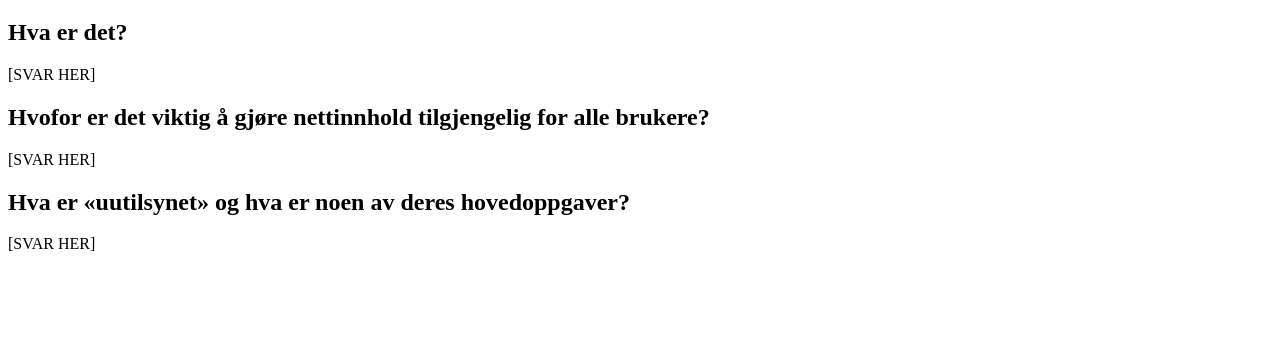
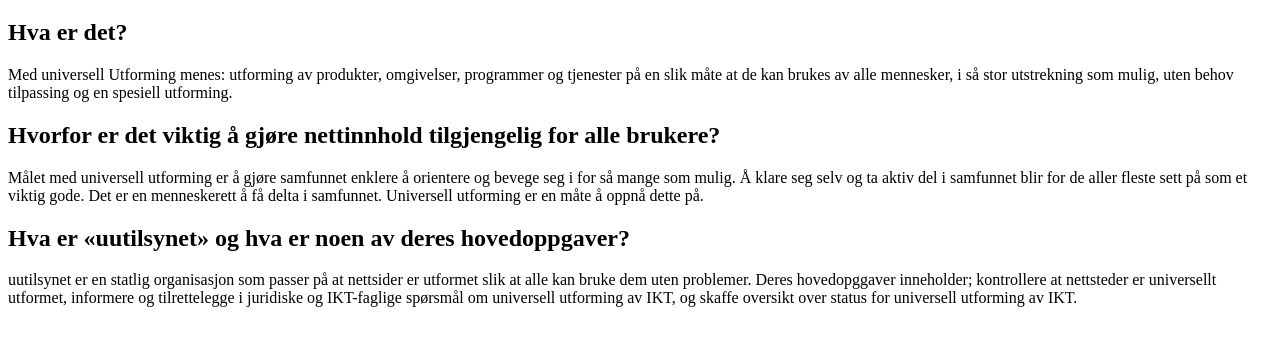
Before and after one commit to norgejanni/UniversellUtformingHTML, a plain HTML site: page index.html in a window 1280 px wide. Shown: the part 61-406 px from the top of the page. Drawn offline with Linux system fonts and the light colour scheme; a script that the page names is missing.

Commit message:
added the answers

```diff
--- a/index.html
+++ b/index.html
@@ -12,19 +12,19 @@
 
   <h1>UNIVERSELL UTFORMING</h1>
 
-  <div>
+  <div id="Q1">
     <h2>Hva er det?</h2>
-    <p>[SVAR HER]</P>
+    <p>Med universell Utforming menes: utforming av produkter, omgivelser, programmer og tjenester på en slik måte at de kan brukes av alle mennesker, i så stor utstrekning som mulig, uten behov tilpassing og en spesiell utforming.</P>
   </div>
 
-  <div>
-    <h2>Hvofor er det viktig å gjøre nettinnhold tilgjengelig for alle brukere?</h2>
-    <p>[SVAR HER]</P>
+  <div id="Q2">
+    <h2>Hvorfor er det viktig å gjøre nettinnhold tilgjengelig for alle brukere?</h2>
+    <p>Målet med universell utforming er å gjøre samfunnet enklere å orientere og bevege seg i for så mange som mulig. Å klare seg selv og ta aktiv del i samfunnet blir for de aller fleste sett på som et viktig gode. Det er en menneskerett å få delta i samfunnet. Universell utforming er en måte å oppnå dette på.</P>
   </div>
 
-  <div>
+  <div id="Q3">
     <h2>Hva er «uutilsynet» og hva er noen av deres hovedoppgaver?</h2>
-    <p>[SVAR HER]</P>
+    <p>uutilsynet er en statlig organisasjon som passer på at nettsider er utformet slik at alle kan bruke dem uten problemer. Deres hovedopggaver inneholder; kontrollere at nettsteder er universellt utformet, informere og tilrettelegge i juridiske og IKT-faglige spørsmål om universell utforming av IKT, og skaffe oversikt over status for universell utforming av IKT.</P>
   </div>
 
 
```
